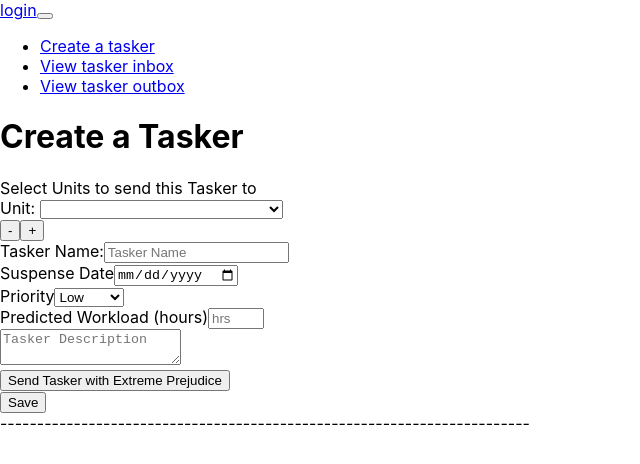
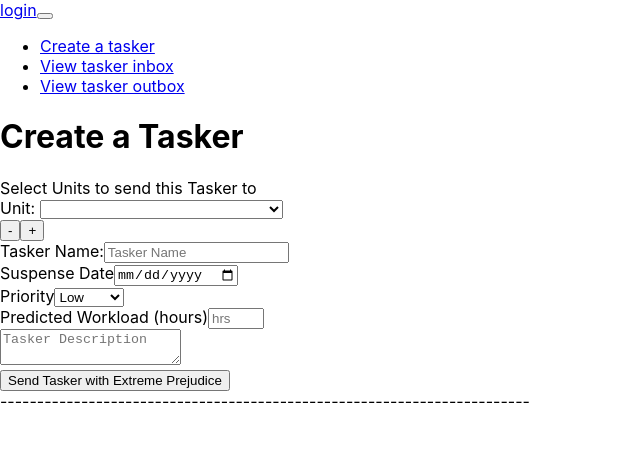
Before and after one commit to willjantscher/SDI_Capstone, a React (Create React App) app in the folder at-at/: page /create_tasker in a window 1280 px wide. Shown: the top 464 px of the page, without its empty margins (0-640 px from the left). Built offline with nearby package versions, Linux system fonts and the light colour scheme.

Commit message:
finished addding all form componenets to state, ready to start interacting with the database

```diff
--- a/at-at/src/tasker_creation/TaskerCreationMain.jsx
+++ b/at-at/src/tasker_creation/TaskerCreationMain.jsx
@@ -25,22 +25,26 @@ class TaskerCreationMain extends React.Component {
     }
 
     handleInputChange = (e) => {
-        console.log('input changed')
         let tempTasker = this.state.tasker;
-        console.log(e.target.id, e.target.value)
         tempTasker[e.target.id] = e.target.value;
         this.setState({ tasker : tempTasker })
     }
 
-    handleAddAnotherUnit = (e) => {
-        return(
-            <div>added unit</div>
-        )
+    handleUnitChange = (values) => {
+        let tempSendToUnits = []
+        for(let i = 0; i < values.length; i++) {
+            if(values[i].unit !== "") {
+                tempSendToUnits.push(values[i].unit)
+            }
+        }
+        console.log(tempSendToUnits)
+        this.setState({ sendToUnits : tempSendToUnits })
     }
+
 
     handleSubmitTasker = (e) => {
         e.preventDefault();     //may want to change this later
-        console.log(this.state.tasker);
+        console.log(this.state.sendToUnits, this.state.tasker);
     }
 
     render() {
@@ -50,9 +54,8 @@ class TaskerCreationMain extends React.Component {
                 <h1>Create a Tasker</h1>
                 <TaskerForm
                     onInputChange = {this.handleInputChange}
-                    onSubmitTasker = {this.handleSubmitTasker}
-                    onAddAnotherUnit = {this.handleAddAnotherUnit}
-                    units = {this.state.units}
+                    onUnitChange = {this.handleUnitChange}
+                    onSubmitTasker = {this.handleSubmitTasker}                    units = {this.state.units}
                 />
                 {/* <FormExample/> */}
             </div>
--- a/at-at/src/tasker_creation/TaskerForm.jsx
+++ b/at-at/src/tasker_creation/TaskerForm.jsx
@@ -35,24 +35,24 @@ const TaskerForm = (props) => {
         setInputFields(values);
     };
 
-
-//will want to replace some handlers with ones in main page to set local state in there
     const handleInputChange = (index, event) => {
         const values = [...inputFields];
             values[index].unit = event.target.value;
+            //create a handler for this that sets the values when called from in here
         setInputFields(values);
+        props.onUnitChange(values);
     };
 
-    const handleSubmit = e => {
-        e.preventDefault();
-        console.log("inputFields", inputFields);
-        console.log(inputFields[0].unit)
-    };
+    // const handleSubmit = e => {
+    //     e.preventDefault();
+    //     console.log("inputFields", inputFields);
+    //     console.log(inputFields[0].unit)
+    // };
 
     return(
         <>
             <div>Select Units to send this Tasker to</div>
-            <form onSubmit={handleSubmit, props.onSubmitTasker}>
+            <form onSubmit={props.onSubmitTasker}>
                 <div className="form-row">
                     {inputFields.map((inputField, index) => (
                         <Fragment key={`${inputField}~${index}`}>
@@ -63,7 +63,7 @@ const TaskerForm = (props) => {
                                 id="unit"
                                 name="unit"
                                 value={inputField.unit}
-                                onChange={event => handleInputChange(index, event)}
+                                onChange={event => { handleInputChange(index, event)}}
                                 ><option key="empty" value=""></option>
                                 {unitNames}
                             </select>
@@ -141,14 +141,14 @@ const TaskerForm = (props) => {
                 <input type="submit" value="Send Tasker with Extreme Prejudice"/>
 
 {/* remove this button when done */}
-                <div className="submit-button">
+                {/* <div className="submit-button">
                     <button
                         className="btn btn-primary mr-2"
                         onClick={handleSubmit}
                     >
                         Save
                     </button>
-                </div>
+                </div> */}
                 </form>
             <span> ------------------------------------------------------------------------ </span>
         </>
```
Also changed, not shown: 1 other file (tests, documents, lock files or other folders).
